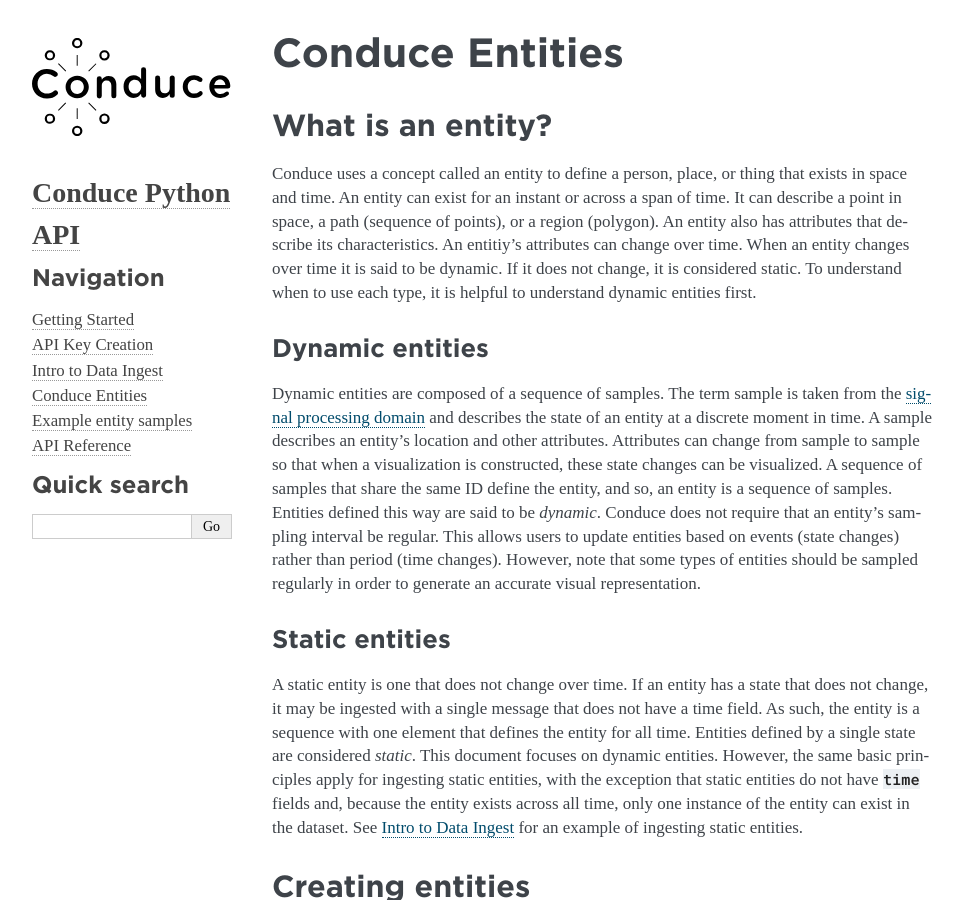
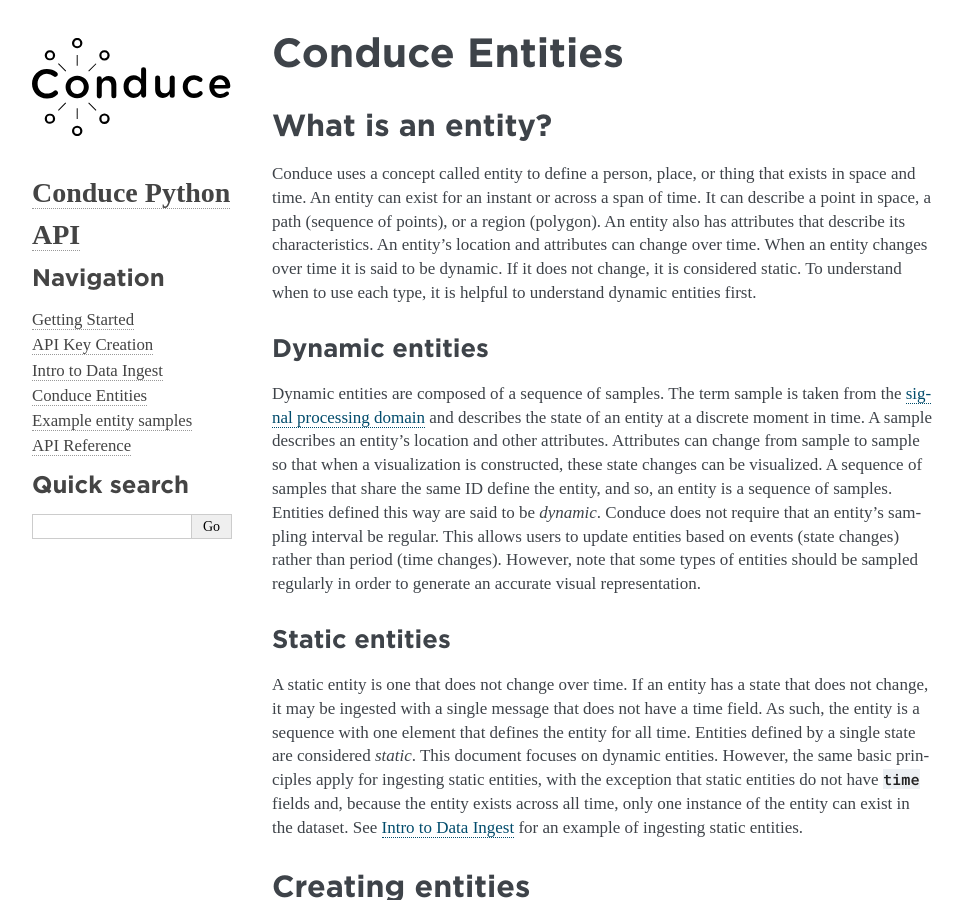
Before and after one commit to ConduceInc/conduce-python-api, a Sphinx documentation site: the page built from doc/source/conduce-entities.rst, in a window 1280 px wide and 900 px high. Shown: the whole window, without its empty margins (148-1111 px from the left). Built offline with Sphinx 7.4.7, drawn with Linux system fonts in a browser that asks for light colours; some web fonts are replaced; formulas are drawn with MathJax 3.

Commit message:
changed what is an entity paragraph

```diff
--- a/doc/source/conduce-entities.rst
+++ b/doc/source/conduce-entities.rst
@@ -10,7 +10,7 @@
 What is an entity?
 ------------------
 
-Conduce uses a concept called an entity to define a person, place, or thing that exists in space and time.  An entity can exist for an instant or across a span of time.  It can describe a point in space, a path (sequence of points), or a region (polygon).  An entity also has attributes that describe its characteristics. An entitiy's attributes can change over time.  When an entity changes over time it is said to be dynamic. If it does not change, it is considered static.  To understand when to use each type, it is helpful to understand dynamic entities first.
+Conduce uses a concept called entity to define a person, place, or thing that exists in space and time. An entity can exist for an instant or across a span of time. It can describe a point in space, a path (sequence of points), or a region (polygon). An entity also has attributes that describe its characteristics. An entity’s location and attributes can change over time. When an entity changes over time it is said to be dynamic.  If it does not change, it is considered static.  To understand when to use each type, it is helpful to understand dynamic entities first.
 
 ++++++++++++++++
 Dynamic entities
```
